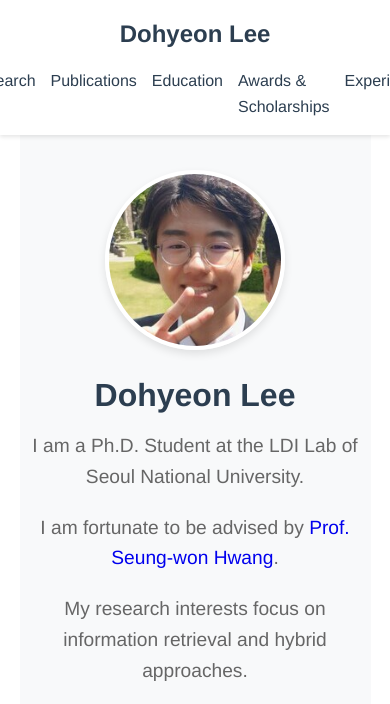
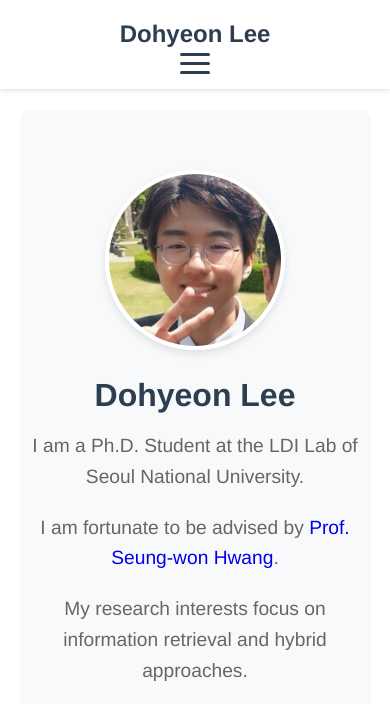
Before and after one commit to waylight3/waylight3.github.io, a plain HTML site: page index.html in a window 390 px wide. Shown: the top 704 px of the page. Drawn offline with Linux system fonts and the light colour scheme.

Commit message:
fix nav for small screen

```diff
--- a/index.html
+++ b/index.html
@@ -72,6 +72,24 @@
 
         .nav-links a:hover {
             color: var(--accent-color);
+        }
+
+        .menu-toggle {
+            display: none;
+            flex-direction: column;
+            justify-content: space-between;
+            width: 30px;
+            height: 21px;
+            cursor: pointer;
+        }
+
+        .menu-toggle span {
+            display: block;
+            height: 3px;
+            width: 100%;
+            background-color: var(--primary-color);
+            border-radius: 3px;
+            transition: all 0.3s ease;
         }
 
         .container {
@@ -368,20 +386,46 @@
                 padding: 15px 5%;
             }
 
+            .menu-toggle {
+                display: flex;
+            }
+
             .nav-links {
-                margin-top: 15px;
+                position: absolute;
+                top: 70px;
+                left: 0;
+                width: 100%;
+                flex-direction: column;
+                background-color: white;
+                box-shadow: 0 4px 8px rgba(0,0,0,0.1);
+                padding: 0;
+                max-height: 0;
+                overflow: hidden;
+                transition: max-height 0.3s ease;
+            }
+
+            .nav-links.active {
+                max-height: 300px;
+                padding: 10px 0;
             }
 
             .nav-links li {
-                margin-left: 15px;
+                margin: 0;
+                width: 100%;
+                text-align: center;
+            }
+
+            .nav-links li a {
+                display: block;
+                padding: 10px 0;
+            }
+
+            .timeline-header {
+                flex-direction: column;
             }
 
             .hero h1 {
                 font-size: 2rem;
-            }
-
-            .timeline-header {
-                flex-direction: column;
             }
         }
     </style>
@@ -391,12 +435,17 @@
     <header>
         <nav class="navbar">
             <a href="#" class="logo">Dohyeon Lee</a>
-            <ul class="nav-links">
+            <div class="menu-toggle" id="mobile-menu">
+                <span></span>
+                <span></span>
+                <span></span>
+            </div>
+            <ul class="nav-links" id="nav-links">
                 <li><a href="#about">About</a></li>
                 <li><a href="#research">Research</a></li>
                 <li><a href="#publications">Publications</a></li>
                 <li><a href="#education">Education</a></li>
-                <li><a href="#awards">Awards & Scholarships</a></li>
+                <li><a href="#awards">Awards</a></li>
                 <li><a href="#experience">Experience</a></li>
                 <li><a href="#contact">Contact</a></li>
             </ul>
@@ -827,6 +876,30 @@
                 header.style.boxShadow = '0 2px 4px rgba(0,0,0,0.1)';
             }
         });
+
+        // 모바일 메뉴 토글
+        const mobileMenu = document.getElementById('mobile-menu');
+        const navLinks = document.getElementById('nav-links');
+
+        mobileMenu.addEventListener('click', function() {
+            navLinks.classList.toggle('active');
+        });
+
+        // 모바일 메뉴 항목 클릭 시 메뉴 닫기
+        document.querySelectorAll('.nav-links a').forEach(link => {
+            link.addEventListener('click', function() {
+                if (window.innerWidth <= 768) {
+                    navLinks.classList.remove('active');
+                }
+            });
+        });
+
+        // 화면 크기 변경 시 메뉴 상태 리셋
+        window.addEventListener('resize', function() {
+            if (window.innerWidth > 768) {
+                navLinks.classList.remove('active');
+            }
+        });
     </script>
 </body>
 </html>
```
